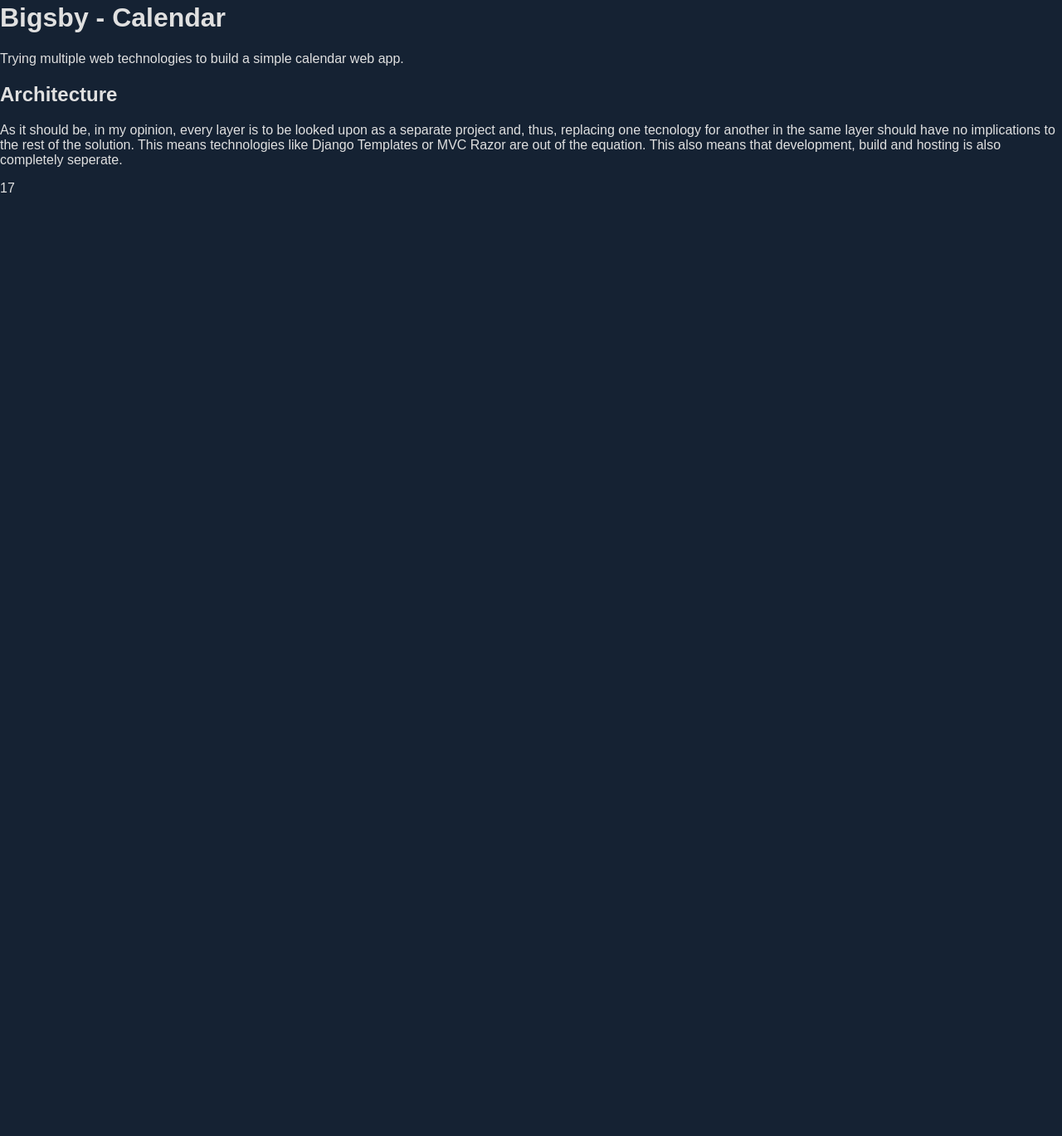
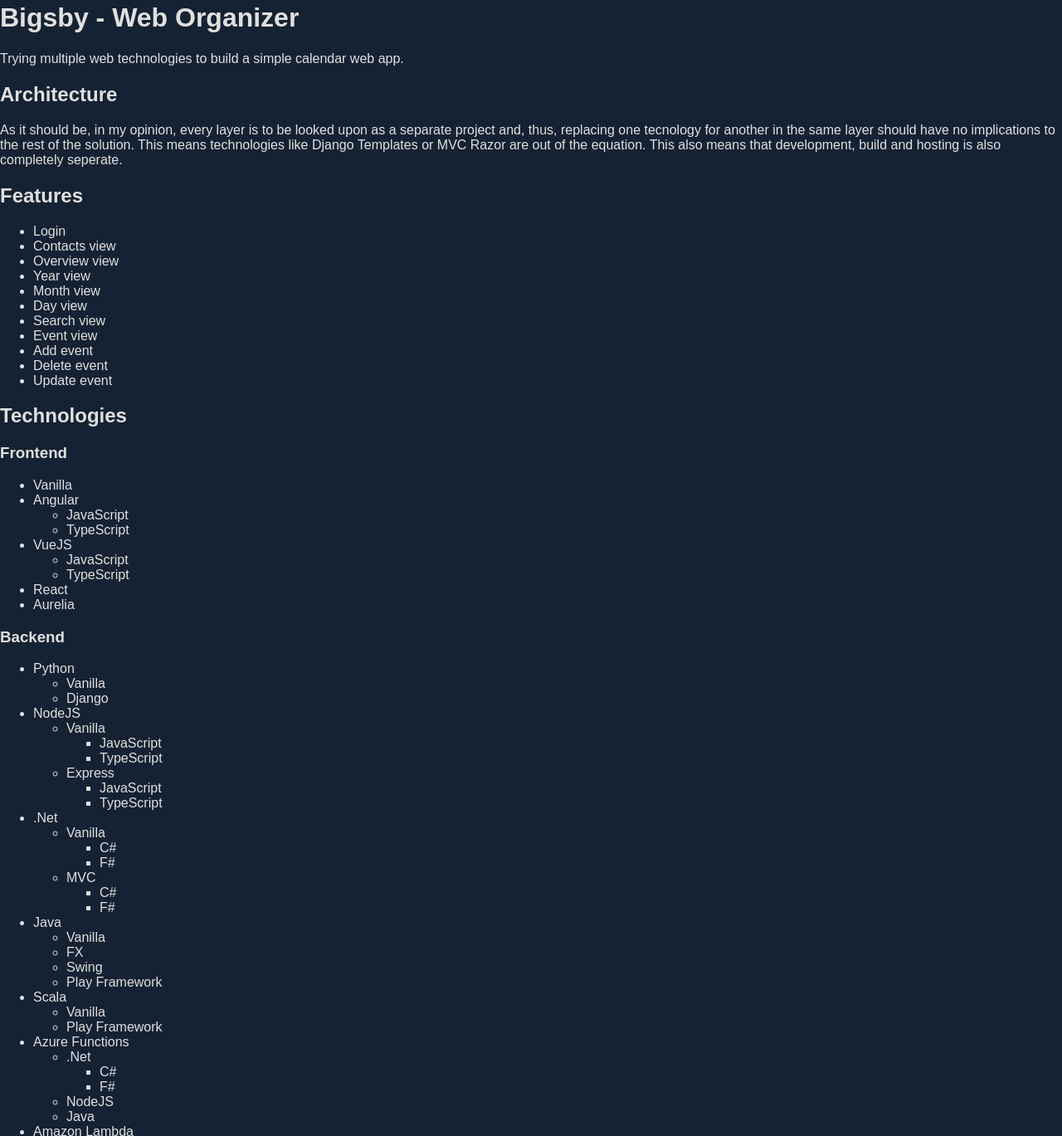
Before and after one commit to Bigsby/calendar, a plain HTML site: page docs/index.html in a window 1280 px wide. Shown: the part 18-1387 px from the top of the page at 83% size. Before the commit the page ends 800 px from the top, so only its background shows below. Drawn offline with Linux system fonts and the light colour scheme.

Commit message:
add techs

```diff
--- a/docs/data.json
+++ b/docs/data.json
@@ -2,6 +2,12 @@
     "features": [
         {
             "name": "Login"
+        },
+        {
+            "name": "Contacts view"
+        },
+        {
+            "name": "Overview view"
         },
         {
             "name": "Year view"
@@ -28,89 +34,297 @@
             "name": "Update event"
         }
     ],
-    "apis": {
+    "apis": [
+        {
+            "id": "contacts",
+            "name": "Contacts",
+            "itms": [
+                {
+                    "id": "get",
+                    "name": "Get / Search",
+                    "endpoint": "/contacts",
+                    "query": [
+                        {
 
-    },
-    "techs": {
-        "backend": [
-            {
-                "id": "py",
-                "name": "Python - Vanilla"
+                        }
+                    ]
+                }
+            ]
         },
         {
-                "id": "py-django",
-                "name": "Python - Django"
+            "id": "calendar",
+            "name": "Calendar",
+            "itms": []
+        }
+    ],
+    "techs": [
+        {
+            "id": "frontend",
+            "name": "Frontend",
+            "items": [
+                {
+                    "id": "js",
+                    "name": "Vanilla"
                 },
                 {
+                    "id": "angular",
+                    "name": "Angular",
+                    "subitems": [
+                        {
                             "id": "js",
-                "name": "NodeJS - Vanilla"
-            },
-            {
-                "id": "js-express",
-                "name": "NodeJS - Express"
+                            "name": "JavaScript"
                         },
                         {
                             "id": "ts",
-                "name": "NodeJS - Typescript Vanilla"
+                            "name": "TypeScript"
+                        }
+                    ]
                 },
                 {
-                "id": "ts-express",
-                "name": "NodeJS - Typescript Express"
+                    "id": "vue",
+                    "name": "VueJS",
+                    "subitems": [
+                        {
+                            "id": "js",
+                            "name": "JavaScript"
                         },
                         {
-                "id": "cs",
-                "name": ".Net C# - Vanilla"
+                            "id": "ts",
+                            "name": "TypeScript"
+                        }
+                    ]
                 },
                 {
-                "id": "cs-mvc",
-                "name": ".Net C# - mvc"
+                    "id": "react",
+                    "name": "React"
+                },
+                {
+                    "id": "aurelia",
+                    "name": "Aurelia"
+                }
+            ]
+        },
+        {
+            "id": "backend",
+            "name": "Backend",
+            "items": [
+                {
+                    "id": "py",
+                    "name": "Python",
+                    "subitems": [
+                        {
+                            "id": "vanilla",
+                            "name": "Vanilla"
+                        },
+                        {
+                            "id": "django",
+                            "name": "Django"
+                        }
+                    ]
+                },
+                {
+                    "id": "node",
+                    "name": "NodeJS",
+                    "subitems": [
+                        {
+                            "id": "vanilla",
+                            "name": "Vanilla",
+                            "subitems": [
+                                {
+                                    "id": "js",
+                                    "name": "JavaScript"
+                                },
+                                {
+                                    "id": "ts",
+                                    "name": "TypeScript"
+                                }
+                            ]
+                        },
+                        {
+                            "id": "expresss",
+                            "name": "Express",
+                            "subitems": [
+                                {
+                                    "id": "js",
+                                    "name": "JavaScript"
+                                },
+                                {
+                                    "id": "ts",
+                                    "name": "TypeScript"
+                                }
+                            ]
+                        }
+                    ]
+                },
+                {
+                    "id": "net",
+                    "name": ".Net",
+                    "subitems": [
+                        {
+                            "id": "vanilla",
+                            "name": "Vanilla",
+                            "subitems": [
+                                {
+                                    "id": "cs",
+                                    "name": "C#"
                                 },
                                 {
                                     "id": "fs",
-                "name": ".Net C# - Vanilla"
+                                    "name": "F#"
+                                }
+                            ]
                         },
                         {
-                "id": "fs-mvc",
-                "name": ".Net C# - mvc"
+                            "id": "mvc",
+                            "name": "MVC",
+                            "subitems": [
+                                {
+                                    "id": "cs",
+                                    "name": "C#"
+                                },
+                                {
+                                    "id": "fs",
+                                    "name": "F#"
+                                }
+                            ]
+                        }
+                    ]
                 },
                 {
                     "id": "java",
-                "name": "Java - Vanilla"
+                    "name": "Java",
+                    "subitems": [
+                        {
+                            "id": "vanilla",
+                            "name": "Vanilla"
                         },
                         {
-                "id": "java-play",
-                "name": "Java - Play Framework"
+                            "id": "fx",
+                            "name": "FX"
+                        },
+                        {
+                            "id": "swing",
+                            "name": "Swing"
+                        },
+                        {
+                            "id": "play",
+                            "name": "Play Framework"
+                        }
+                    ]
                 },
                 {
                     "id": "scala",
-                "name": "Scala - Vanilla"
+                    "name": "Scala",
+                    "subitems":[
+                        {
+                            "id": "vanilla",
+                            "name": "Vanilla"
                         },
                         {
-                "id": "scala-play",
-                "name": "Scala - Play Framework"
+                            "id": "play",
+                            "name": "Play Framework"
+                        }
+                    ]
                 },
                 {
-                "id": "cs-az",
-                "name": "C# - Azure Functions"
+                    "id": "az",
+                    "name": "Azure Functions",
+                    "subitems": [
+                        {
+                            "id": "net",
+                            "name": ".Net",
+                            "subitems": [
+                                {
+                                    "id": "cs",
+                                    "name": "C#"
                                 },
                                 {
-                "id": "js-az",
-                "name": "NodeJS - Azure Functions"
+                                    "id": "fs",
+                                    "name": "F#"
+                                }
+                            ]
                         },
                         {
-                "id": "java-az",
-                "name": "NodeJS - Azure Functions"
+                            "id": "node",
+                            "name": "NodeJS"
+                        },
+                        {
+                            "id": "java",
+                            "name": "Java"
                         }
-        ],
-        "frontend": [
+                    ]
+                },
                 {
-                "id": ""
+                    "id": "aws",
+                    "name": "Amazon Lambda",
+                    "subitems":[
+                        {
+                            "id": "node",
+                            "name": "NodeJS",
+                            "subitems": [
+                                {
+                                    "id": "js",
+                                    "name": "JavaScript"
+                                },
+                                {
+                                    "id": "ts",
+                                    "name": "TypeScript"
                                 }
-        ],
-        "hosting": [
+                            ]
+                        },
+                        {
+                            "id": "py",
+                            "name": "Python"
+                        },
+                        {
+                            "id": "java",
+                            "name": "Java"
+                        },
+                        {
+                            "id": "go",
+                            "name": "Go"
+                        },
+                        {
+                            "id": "rb",
+                            "name": "Ruby"
+                        }
+                    ]
+                }
+            ]
+        },
+        {
+            "id": "persistence",
+            "name": "Persistence",
+            "items": [
+                {
+                    "id": "mssql",
+                    "name": "Microsoft SQL Server"
+                },
+                {
+                    "id": "psql",
+                    "name": "PostgreSQL"
+                },
+                {
+                    "id": "mysql",
+                    "name": "MySQL"
+                },
+                {
+                    "id": "mongo",
+                    "name": "MongoDB"
+                },
+                {
+                    "id": "redis",
+                    "name": "Redis"
+                }
+            ]
+        },
+        {
+            "id": "hosting",
+            "name": "Hosting",
+            "items": [
                 {
                     "id": "az",
-                "name": "Microsoft Azure"
+                    "name": "Azure"
                 },
                 {
                     "id": "aws",
@@ -132,33 +346,15 @@
                     "id": "kube",
                     "name": "Kubernetes"
                 }
-        ],
-        "persistence": [
-            {
-                "id": "mssql",
-                "name": "Microsoft SQL Server"
+            ]
         },
         {
-                "id": "psql",
-                "name": "PostgreSQL"
-            },
-            {
-                "id": "mysql",
-                "name": "MySQL"
-            },
-            {
-                "id": "mongo",
-                "name": "MongoDB"
-            },
-            {
-                "id": "redis",
-                "name": "Redis"
-            }
-        ],
-        "cicd": [
+            "id": "cicd",
+            "name": "CI/CD",
+            "items": [
                 {
                     "id": "az",
-                "name": "Azure Pipelines - Microsoft"
+                    "name": "Azure Pipelines"
                 },
                 {
                     "id": "circle",
@@ -176,8 +372,13 @@
                     "id": "teamcicy",
                     "name": "TeamCity - JetBrains"
                 }
-        ],
-        "authentication": [
+            ]
+        },
+        {
+            "id": "auth",
+            "name": "Authentication",
+            "hide": true,
+            "items": [
                 {
                     "id": "gg",
                     "name": "Google"
@@ -196,4 +397,5 @@
                 }
             ]
         }
+    ]
 }
--- a/docs/index.html
+++ b/docs/index.html
@@ -2,7 +2,7 @@
 <html>
 
 <head>
-    <title>Bigsby -Web Calendar</title>
+    <title>Bigsby -Web Organizer</title>
     <meta name="viewport" content="width=device-width, initial-scale=1">
     <link rel="icon" type="image/x-icon" href="favicon.ico">
     <link rel="stylesheet" href="style.css">
@@ -10,7 +10,7 @@
 </head>
 
 <body>
-    <h1>Bigsby - Calendar</h1>
+    <h1>Bigsby - Web Organizer</h1>
     <p>Trying multiple web technologies to build a simple calendar web app.</p>
 
     <h2>Architecture</h2>
--- a/docs/script.js
+++ b/docs/script.js
@@ -1,13 +1,51 @@
+function addElement(tag, text, parent) {
+    const newElement = document.createElement(tag);
+    newElement.innerText = text;
+    (parent || document.body).appendChild(newElement);
+    return newElement;
+}
+
+function addList(items, parent) {
+    const list = document.createElement("ul");
+    items.forEach(item => {
+        if (!item.hide) {
+            const newElement = addElement("li", item.name, list);
+            if (item.subitems) {
+                addList(item.subitems, newElement);
+            }
+        }
+    });
+    (parent || document.body).appendChild(list);
+}
+
+function displayFeatures(features) {
+    addElement("h2", "Features");
+    const list = document.createElement("ul");
+    addList(features);
+}
+
+function displayCategories(title, categories){
+    addElement("h2", title);
+    categories.forEach(category => {
+        if (!category.hide) {
+            addElement("h3", category.name);
+            addList(category.items);
+        }
+    });
+}
+
+function displayTechs(techs) {
+    displayCategories("Technologies", techs);
+}
 
 function displayData(data) {
-    const newSpan = document.createElement("span");
-    newSpan.innerText = data.techs.backend.length;
-    document.body.appendChild(newSpan);
+    displayFeatures(data.features);
+    displayTechs(data.techs);
 }
 
 function start() {
     var req = new XMLHttpRequest();
-    req.onreadystatechange = function() {
+    req.onreadystatechange = function () {
         if (req.readyState === XMLHttpRequest.DONE && req.status === 200) {
             displayData(req.response);
         }
```
Also changed, not shown: 1 other file. Lines whose indentation alone changed are shown as unchanged.
